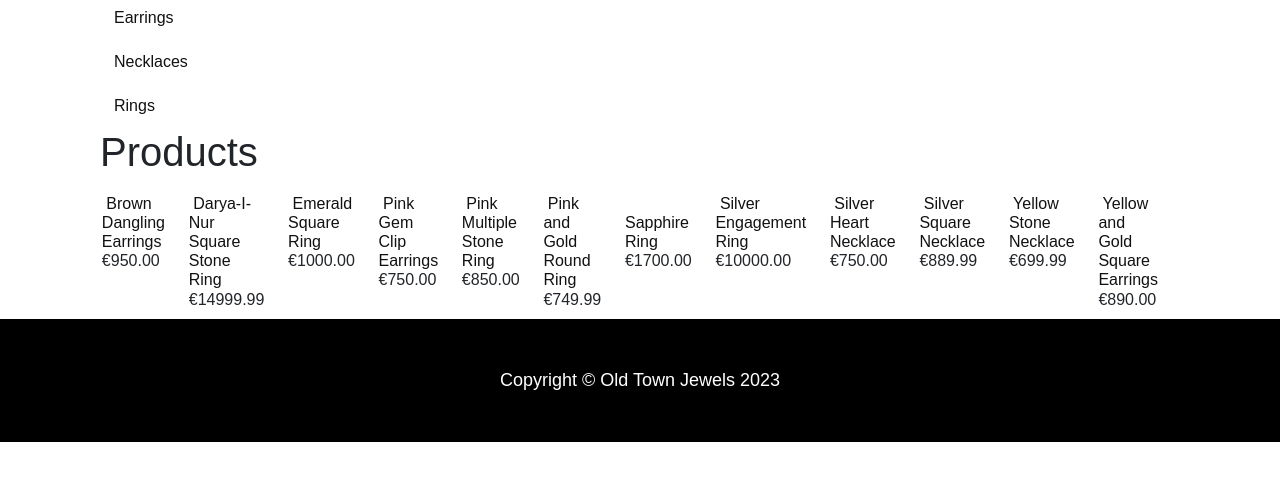
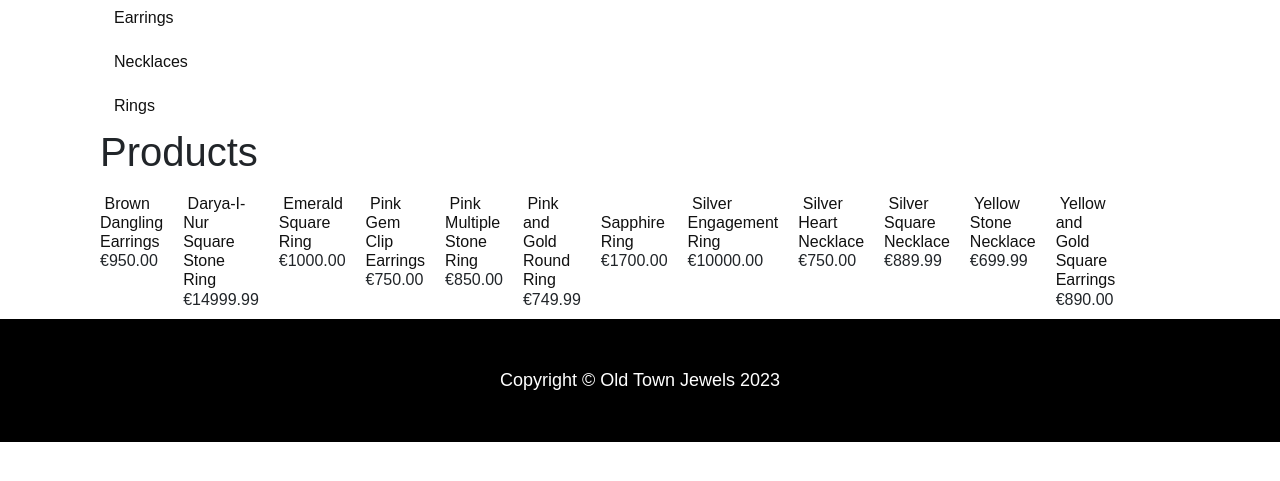
Before and after one commit to marosan28/old-town-jewels, a Django app: page / in a window 1280 px wide. Shown: the part 226-707 px from the top of the page. Run offline with Django 3.2, Linux system fonts and the light colour scheme; data comes from the database, SQL or seed files in the repository; both versions use the stored data as it was after the commit; parts of the project's set-up code (start-up, migrations or seed data) failed here and were passed over; some libraries are stand-ins or nearby versions; some web fonts are replaced.

Commit message:
justify content for products spacing

```diff
--- a/static/css/stylesheet.css
+++ b/static/css/stylesheet.css
@@ -229,7 +229,7 @@ span.product-description {
 .product-list {
     display: flex;
     flex-wrap: wrap;
-    justify-content: space-around;
+    justify-content: flex-start;
     align-items: baseline;
 }
 
```
Also changed, not shown: db.sqlite3.
